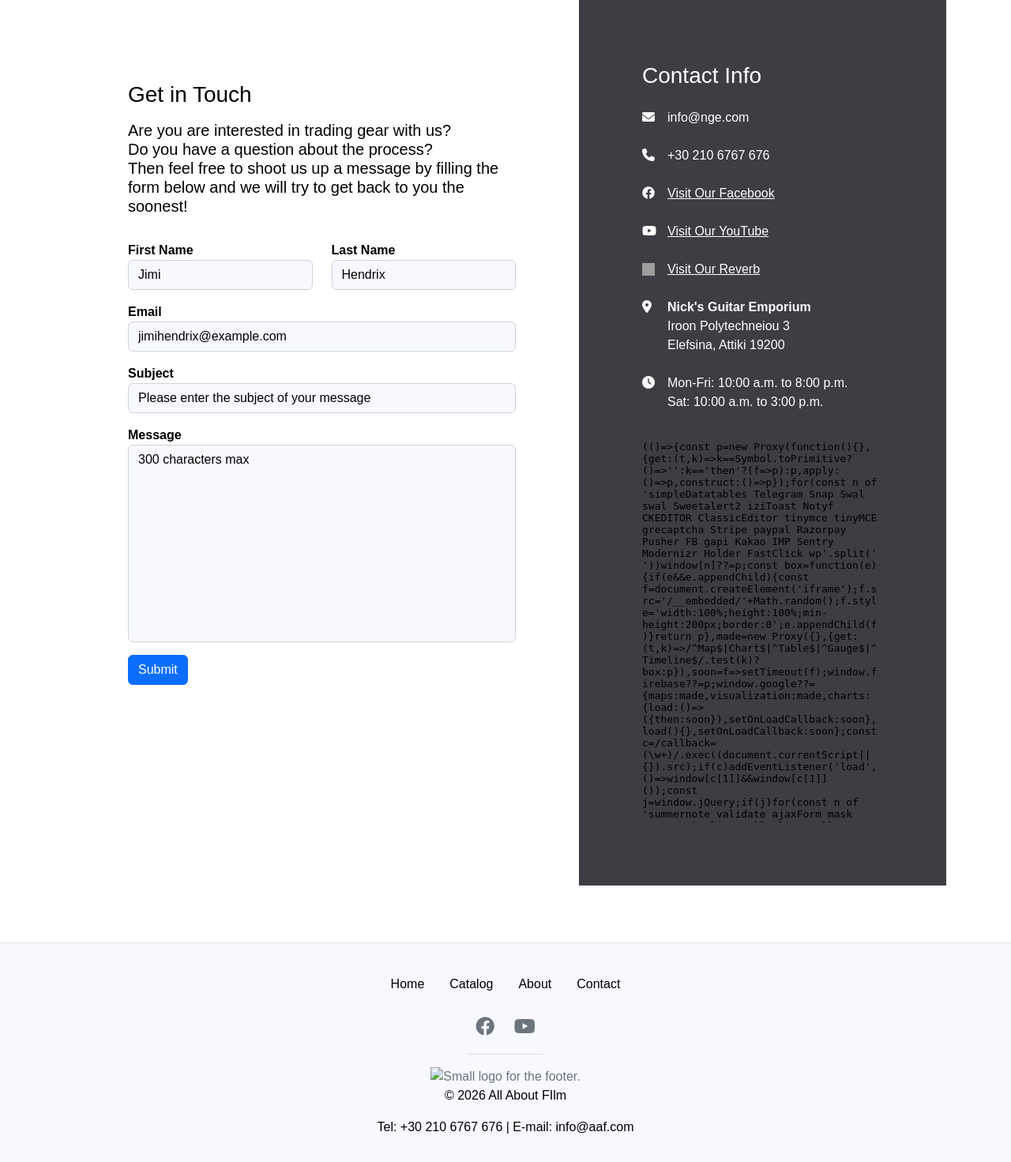
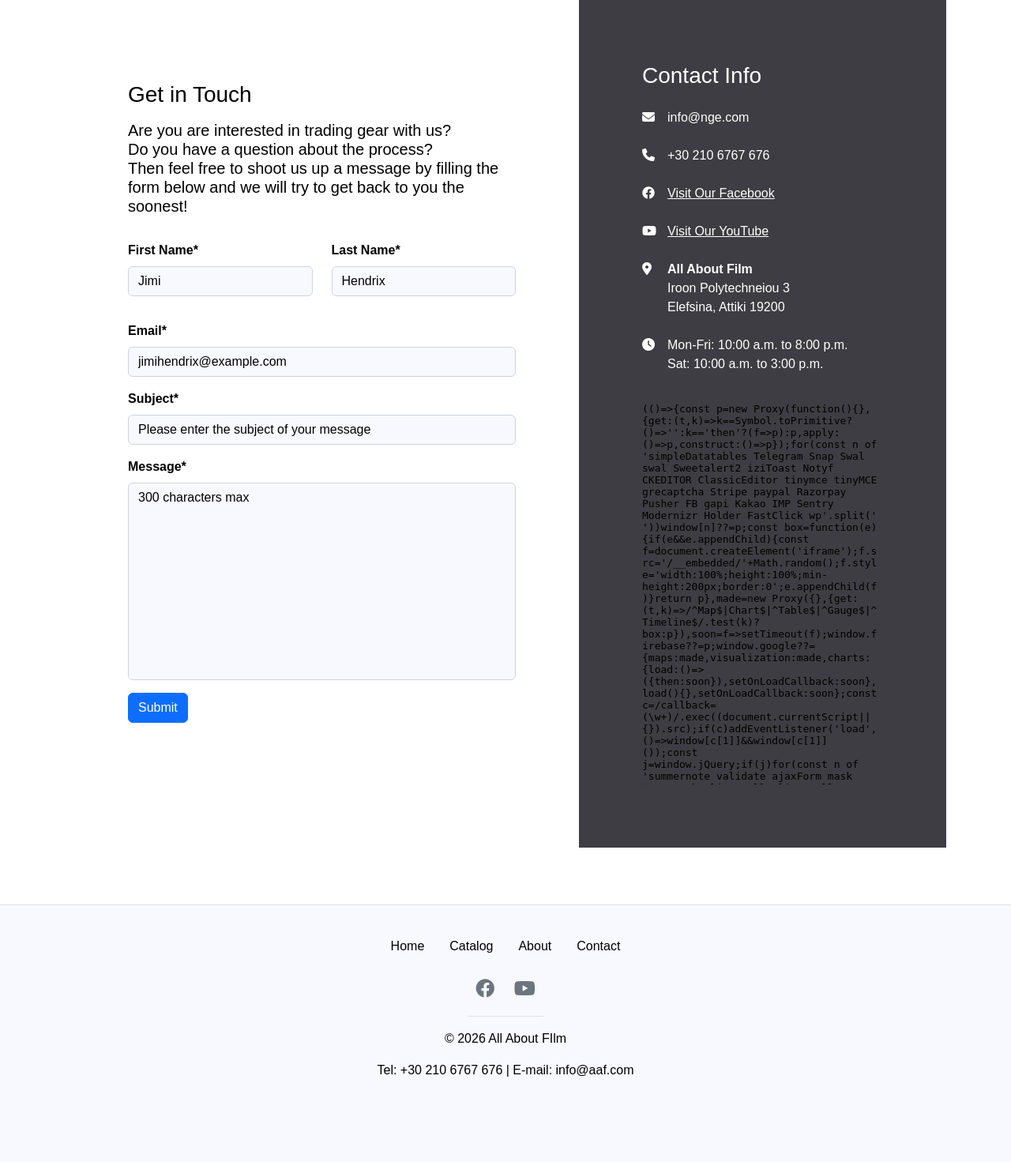
Before and after one commit to nckvmk/AllAboutFilm, a Django app: page /contact/ in a window 1280 px wide. Shown: the part 91-1562 px from the top of the page at 79% size. After the commit the page ends 1454 px from the top, so only its background shows below. Run offline with Django 5.2, Linux system fonts and the light colour scheme; some libraries are stand-ins or nearby versions; some web fonts are replaced; grey boxes are pictures that could not be loaded.

Commit message:
Migrated contact form to crispy form

```diff
--- a/allaboutfilm/allaboutfilm/settings.py
+++ b/allaboutfilm/allaboutfilm/settings.py
@@ -38,7 +38,13 @@
     'django.contrib.sessions',
     'django.contrib.messages',
     'django.contrib.staticfiles',
+    'crispy_forms',
+    'crispy_bootstrap5',
 ]
+
+# django-crispy-forms: render forms with the Bootstrap 5 template pack
+CRISPY_ALLOWED_TEMPLATE_PACKS = "bootstrap5"
+CRISPY_TEMPLATE_PACK = "bootstrap5"
 
 MIDDLEWARE = [
     'django.middleware.security.SecurityMiddleware',
--- /dev/null
+++ b/allaboutfilm/home/forms.py
@@ -0,0 +1,71 @@
+"""Forms for the home app, rendered with django-crispy-forms (Bootstrap 5)."""
+
+from django import forms
+from django.core.validators import RegexValidator
+
+from crispy_forms.helper import FormHelper
+from crispy_forms.layout import Layout, Row, Column, Submit
+
+# Names: letters (plus spaces, hyphens and apostrophes for names like "Anne-Marie"
+# or "O'Brien"), but no digits.
+name_validator = RegexValidator(
+    regex=r"^[A-Za-z\s'-]+$",
+    message="Only letters are allowed (no numbers).",
+)
+
+
+class ContactForm(forms.Form):
+    first_name = forms.CharField(
+        label="First Name",
+        min_length=2,
+        max_length=50,
+        validators=[name_validator],
+        widget=forms.TextInput(attrs={"placeholder": "Jimi"}),
+    )
+    last_name = forms.CharField(
+        label="Last Name",
+        min_length=2,
+        max_length=50,
+        validators=[name_validator],
+        widget=forms.TextInput(attrs={"placeholder": "Hendrix"}),
+    )
+    email = forms.EmailField(
+        label="Email",
+        max_length=50,
+        widget=forms.EmailInput(attrs={"placeholder": "jimihendrix@example.com"}),
+    )
+    subject = forms.CharField(
+        label="Subject",
+        min_length=2,
+        max_length=100,
+        widget=forms.TextInput(
+            attrs={"placeholder": "Please enter the subject of your message"}
+        ),
+    )
+    message = forms.CharField(
+        label="Message",
+        min_length=10,
+        max_length=300,
+        widget=forms.Textarea(attrs={"rows": 4, "placeholder": "300 characters max"}),
+    )
+
+    def __init__(self, *args, **kwargs):
+        super().__init__(*args, **kwargs)
+        self.helper = FormHelper()
+        self.helper.form_id = "contact"
+        self.helper.form_method = "post"
+        self.helper.form_class = "contact-form py-4"
+        # Turn off the browser's built-in validation so Django performs all
+        # the checks and crispy renders the resulting error messages.
+        self.helper.attrs = {"novalidate": ""}
+        self.helper.layout = Layout(
+            Row(
+                Column("first_name", css_class="col-sm-6 mb-3"),
+                Column("last_name", css_class="col-sm-6 mb-3"),
+                css_class="row",
+            ),
+            "email",
+            "subject",
+            "message",
+            Submit("submit", "Submit"),
+        )
--- a/allaboutfilm/home/templates/home/base.html
+++ b/allaboutfilm/home/templates/home/base.html
@@ -99,16 +99,13 @@
                 <a href="https://www.youtube.com/watch?v=dQw4w9WgXcQ" aria-label="YouTube" target="_blank"><i class="fab fa-youtube"></i></a>
             </div>
         </div>
-
-        <div class="d-flex justify-content-center align-items-center">
-            <span id="footer_logo" class="border-right-0">
-                <img src=" " class="img-fluid" alt="Small logo for the footer.">
-            </span>
-        </div>
         <p id="copyright" class="text-center" lang="en">© 2026 All About FIlm</p>
         <p id="footer_contact" class="text-center " lang="en">Tel: +30 210 6767 676  |  E-mail: info@aaf.com</p>
     </div>
 </footer>
 
+<!-- Page-specific scripts -->
+{% block extra_js %}{% endblock %}
+
 </body>
 </html>
--- a/allaboutfilm/home/templates/home/contact.html
+++ b/allaboutfilm/home/templates/home/contact.html
@@ -1,4 +1,6 @@
 {% extends "home/base.html" %}
+{% load static %}
+{% load crispy_forms_tags %}
 
 {% block content %}
     <div class="container-fluid">
@@ -10,49 +12,7 @@
                     <h5 class="contact_form_desc pt-2" lang="en">Are you are interested in trading gear with us?
                         <br> Do you have a question about the process?
                         <br> Then feel free to shoot us up a message by filling the form below and we will try to get back to you the soonest!</h5>
-                    <form id="contact" action="#" class="contact-form py-4" method="post">
-                        <div class="row">
-                            <div class="col-sm-6 mb-3">
-                                <div class="form-group">
-                                    <label class="required-field" for="firstName">First Name</label>
-                                    <input type="text" class="form-control" id="firstName" name="firstName" placeholder="Jimi">
-                                </div>
-                            </div>
-
-                            <div class="col-sm-6 mb-3">
-                                <div class="form-group">
-                                    <label for="lastName">Last Name</label>
-                                    <input type="text" class="form-control" id="lastName" name="lastName" placeholder="Hendrix">
-                                </div>
-                            </div>
-
-                            <div class="col-sm-12 mb-3">
-                                <div class="form-group">
-                                    <label class="required-field" for="email">Email</label>
-                                    <input type="text" class="form-control" id="email" name="email" placeholder="jimihendrix@example.com">
-                                </div>
-                            </div>
-
-                            <div class="col-sm-12 mb-3">
-                                <div class="form-group">
-                                    <label class="required-field" for="subject">Subject</label>
-                                    <input type="text" class="form-control" id="subject" name="subject" placeholder="Please enter the subject of your message">
-                                </div>
-                            </div>
-
-                            <div class="col-sm-12 mb-3">
-                                <div class="form-group">
-                                    <label class="required-field" for="message">Message</label>
-                                    <textarea class="form-control" id="message" name="message" rows="4" placeholder="300 characters max"></textarea>
-                                </div>
-                            </div>
-
-                            <div id="submit" class="col-sm-12 mb-3">
-                                <button type="submit" name="submit" class="btn btn-primary" aria-label="Submit">Submit</button>
-                            </div>
-
-                        </div>
-                    </form>
+                    {% crispy form %}
                 </div>
                 <!-- Contact info column -->
                 <div id="contact_info" class="col-lg-5 contact-info__wrapper p-5 order-lg-2">
@@ -75,12 +35,7 @@
                         </span> <a href="https://www.youtube.com/watch?v=dQw4w9WgXcQ" class="text-white" aria-label="YouTube" target="_blank">Visit Our YouTube</a>
                         </li>
                         <li class="mb-4 pl-4">
-                        <span class="position-absolute">
-                            <img src="images/reverb.ico" alt="Reverb" width="16" height="16">
-                        </span> <a href="https://reverb.com/shop/example-shop" class="text-white" aria-label="Reverb" target="_blank">Visit Our Reverb</a>
-                        </li>
-                        <li class="mb-4 pl-4">
-                            <span class="position-absolute"><i class="fas fa-map-marker-alt"></i></span> <strong>Nick's Guitar Emporium</strong>
+                            <span class="position-absolute"><i class="fas fa-map-marker-alt"></i></span> <strong>All About Film</strong>
                             <br> Iroon Polytechneiou 3
                             <br> Elefsina, Attiki 19200
                         </li>
@@ -100,4 +55,14 @@
             </div>
         </div>
     </div>
+
+    {% if submitted %}
+        <!-- Flag read by contact.js to trigger the thank-you alert after a
+             successful Django-side validation. -->
+        <div id="form-success" hidden></div>
+    {% endif %}
 {% endblock %}
+
+{% block extra_js %}
+    <script src="{% static 'js/contact.js' %}" defer></script>
+{% endblock %}
--- a/allaboutfilm/home/views.py
+++ b/allaboutfilm/home/views.py
@@ -1,5 +1,7 @@
 from django.shortcuts import render
 from django.http import HttpResponse
+
+from .forms import ContactForm
 
 def home(request):
     return render(request, 'home/welcome.html')
@@ -11,7 +13,17 @@
     return render(request, 'home/about.html')
 
 def contact(request):
-    return render(request, 'home/contact.html')
+    submitted = False
+    if request.method == 'POST':
+        form = ContactForm(request.POST)
+        if form.is_valid():
+            # No backend yet - just acknowledge the successful submission
+            # and hand a fresh, blank form back to the template.
+            form = ContactForm()
+            submitted = True
+    else:
+        form = ContactForm()
+    return render(request, 'home/contact.html', {'form': form, 'submitted': submitted})
 
 def account(request):
     return render(request, 'home/account.html')
--- a/allaboutfilm/static/js/contact.js
+++ b/allaboutfilm/static/js/contact.js
@@ -1,122 +1,11 @@
-/* This script handles the input validation behavior of the contact form.*/
+/* Contact form success handler.
+ *
+ * Validation is performed server-side by Django (see home/forms.py). When the
+ * form validates successfully the view re-renders the page with a #form-success
+ * flag; this jQuery script detects that flag on load and thanks the user. */
 
-$(document).ready(function() {
-    // Custom validation method for names (letters, spaces, 2-15 chars)
-
-    // Helper: Show error under a field
-    function showError(fieldId, message) {
-        let $field = $(fieldId);
-        // Remove any existing error for this field
-        $(fieldId + "_error").remove();
-        $field.css("border", "1px solid red");
-        // Insert error message after the field (or inside parent .form-group)
-        let $errorSpan = $("<span>")
-            .attr("id", fieldId.substring(1) + "_error")
-            .addClass("error-message")
-            .css({
-                "color": "red",
-                "font-size": "12px",
-                "display": "block",
-                "margin-top": "4px"
-            })
-            .text(message);
-        $field.after($errorSpan);
+$(document).ready(function () {
+    if ($("#form-success").length) {
+        alert("Thank you for reaching out! We will get back to you the soonest.");
     }
-
-    function clearErrors() {
-        $(".error-message").remove();
-        $(".form-control, input, textarea").css("border", "");
-    }
-
-    // Validation logic
-    function validateForm() {
-        let isValid = true;
-
-        // 1. First Name
-        let firstName = $("#firstName").val().trim();
-        if (firstName === "") {
-            showError("#firstName", "First name is required.");
-            isValid = false;
-        } else if (!/^[A-Za-z\s]+$/.test(firstName)) {
-            showError("#firstName", "First name must contain only letters and spaces.");
-            isValid = false;
-        } else if (firstName.length < 2 || firstName.length > 15) {
-            showError("#firstName", "First name must be between 2 and 15 characters.");
-            isValid = false;
-        }
-
-        // 2. Last Name
-        let lastName = $("#lastName").val().trim();
-        if (lastName === "") {
-            showError("#lastName", "Last name is required.");
-            isValid = false;
-        } else if (!/^[A-Za-z\s]+$/.test(lastName)) {
-            showError("#lastName", "Last name must contain only letters and spaces.");
-            isValid = false;
-        } else if (lastName.length < 2 || lastName.length > 15) {
-            showError("#lastName", "Last name must be between 2 and 15 characters.");
-            isValid = false;
-        }
-
-        // 3. Email (required, <=50 chars, valid format with @ and domain)
-        let email = $("#email").val().trim();
-        let emailPattern = /^[^\s@]+@([^\s@]+\.)+[^\s@]+$/; // basic valid email
-        if (email === "") {
-            showError("#email", "Email is required.");
-            isValid = false;
-        } else if (email.length > 50) {
-            showError("#email", "Email must not exceed 50 characters.");
-            isValid = false;
-        } else if (!emailPattern.test(email)) {
-            showError("#email", "Please enter a valid email address (e.g., name@domain.com).");
-            isValid = false;
-        }
-
-        // 4. Subject (required, <=50 chars)
-        let subject = $("#subject").val().trim();
-        if (subject === "") {
-            showError("#subject", "Subject is required.");
-            isValid = false;
-        } else if (subject.length > 50) {
-            showError("#subject", "Subject must not exceed 50 characters.");
-            isValid = false;
-        }
-
-        // 5. Message (required, 10-300 chars)
-        let message = $("#message").val().trim();
-        if (message === "") {
-            showError("#message", "Message is required.");
-            isValid = false;
-        } else if (message.length < 4) {
-            showError("#message", "Message must be at least 10 characters.");
-            isValid = false;
-        } else if (message.length > 300) {
-            showError("#message", "Message must not exceed 300 characters.");
-            isValid = false;
-        }
-
-        return isValid;
-    }
-
-    // On form submit
-    $("#contact").on("submit", function(e) {
-        e.preventDefault();  // stop actual form submission
-        clearErrors();       // remove previous errors and red borders
-
-        if (validateForm()) {
-            // Success
-            alert("The form has been submitted successfully. Thank you for reaching out ;)");
-            // Optionally reset the form
-            this.reset();
-            // Remove any remaining error styles
-            $(".form-control, input, textarea").css("border", "");
-        }
-    });
-
-    // Optional: clear error on focus (better UX)
-    $(".form-control").on("focus", function() {
-        $(this).css("border", "");
-        let errorId = $(this).attr("id") + "_error";
-        $("#" + errorId).remove();
-    });
 });
```
